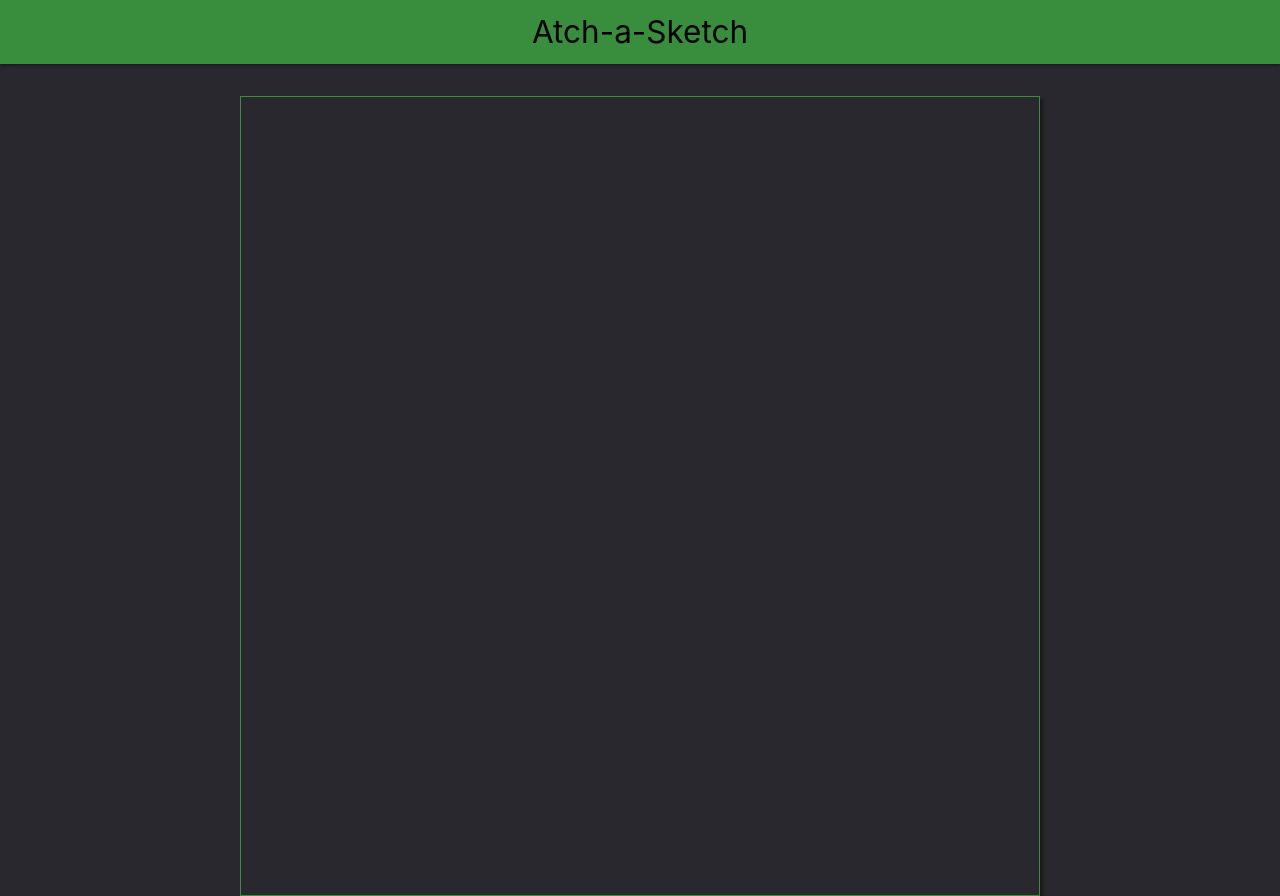
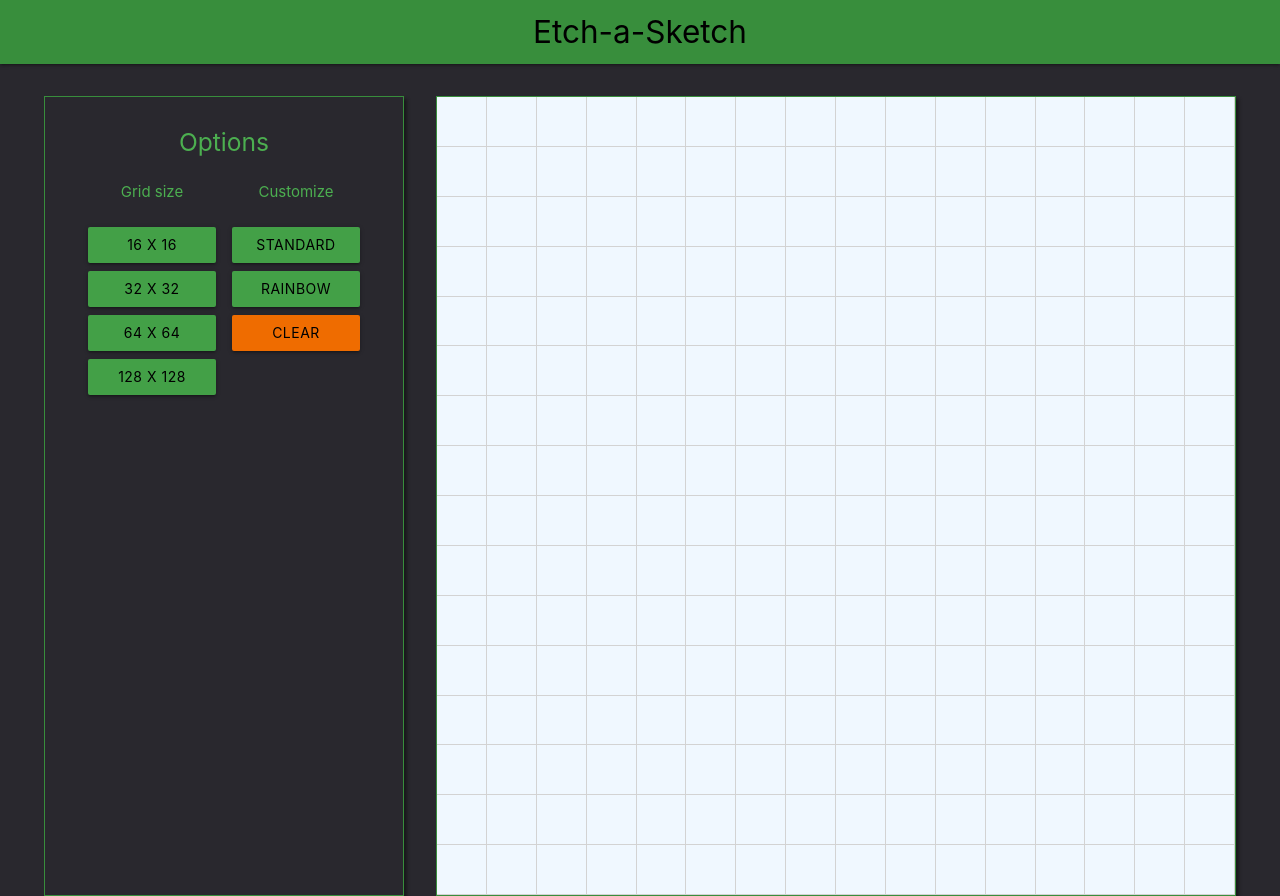
Before and after one commit to zl90/etch-a-sketch, a plain HTML site: page index.html in a window 1280 px wide. Drawn offline with nearby package versions, Linux system fonts and the light colour scheme.

Commit message:
Add grid population and grid deletion

```diff
--- a/index.html
+++ b/index.html
@@ -6,8 +6,7 @@
         <link href="https://fonts.googleapis.com/icon?family=Material+Icons" rel="stylesheet">
         <!--Import materialize.css-->
         <link rel="stylesheet" href="https://cdnjs.cloudflare.com/ajax/libs/materialize/1.0.0/css/materialize.min.css">
-        <!-- Compiled and minified JavaScript -->
-        <script src="https://cdnjs.cloudflare.com/ajax/libs/materialize/1.0.0/js/materialize.min.js"></script>
+
         <!--Let browser know website is optimized for mobile-->
         <meta name="viewport" content="width=device-width, initial-scale=1.0"/>
 		<!-- My own CSS file -->
@@ -17,16 +16,40 @@
     <body>
 		<nav class="green darken-2" role="navigation">
 			<div class="nav-wrapper container center">
-				<a id="logo-container" href="#" class="brand-logo black-text center">Atch-a-Sketch</a>
+				<a id="logo-container" href="#" class="brand-logo black-text center">Etch-a-Sketch</a>
 			</div>
 		</nav>
 
-		<div class="grid-container container center">
+		<div class="content-container">
+			<div class="options-container">
+				<h5 class="green-text">Options</h5>
+				<div class="button-container">
+					<div class="button-container-left">
+						<p class="green-text">Grid size</p>
+						<button class="btn black-text grid-16 green darken-1 waves-effect waves-light"> 16 x 16 </button>
+						<button class="btn black-text grid-32 green darken-1 waves-effect waves-light"> 32 x 32 </button>
+						<button class="btn black-text grid-64 green darken-1 waves-effect waves-light"> 64 x 64 </button>
+						<button class="btn black-text grid-128 green darken-1 waves-effect waves-light">128 x 128</button>
+					</div>
+					<div class="button-container-right">
+						<p class="green-text">Customize</p>
+						<button class="btn grid-16 black-text green darken-1 waves-effect waves-light">Standard mode</button>
+						<button class="btn grid-32 black-text green darken-1 waves-effect waves-light">Rainbow mode</button>
+						<button class="btn grid-64 black-text orange darken-3 waves-effect waves-light">Clear</button>
+					</div>
+				</div>
+			</div>
 
+			<div class="grid-container">
+
+			</div>
 		</div>
 
 
+
         <!--Materialize script-->
-        <script type="text/javascript" src="js/materialize.min.js"></script>
+        <script src="https://cdnjs.cloudflare.com/ajax/libs/materialize/1.0.0/js/materialize.min.js"></script>
+		<!--My script-->
+		<script type="text/javascript" src="javascript.js"></script>
     </body>
   </html>
--- a/javascript.js
+++ b/javascript.js
@@ -0,0 +1,37 @@
+// Get container nodes
+const gridContainer = document.querySelector('.grid-container');
+const btnGrid16 = document.querySelector('.grid-16');
+const btnGrid32 = document.querySelector('.grid-32');
+const btnGrid64 = document.querySelector('.grid-64');
+const btnGrid128 = document.querySelector('.grid-128');
+
+// Get grid size in pixels
+const GRID_SIZE_PIXELS = gridContainer.clientWidth; // Turns out I didn't need this
+
+function populateGrid (n) {
+	for (let i = 0; i < n; i++) {
+		let newRow = document.createElement('div');
+		newRow.classList.add('grid-row');
+		populateRow(n, newRow);
+		gridContainer.appendChild(newRow);
+	}
+}
+
+function populateRow (n, row) {
+	for (let i = 0; i < (n); i++) {
+		let newSquare = document.createElement('div');
+		newSquare.classList.add('grid-square');
+		newSquare.style.flex = 1;
+		newSquare.style.borderBottom = '1px solid lightgrey';
+		newSquare.style.borderRight = '1px solid lightgrey';
+		row.appendChild(newSquare);
+	}
+}
+
+function clearGrid () {
+	while (gridContainer.lastChild) {
+		gridContainer.removeChild(gridContainer.lastChild);
+	}
+}
+
+populateGrid (16);
--- a/styles.css
+++ b/styles.css
@@ -1,13 +1,69 @@
 html {
     height: 100%;
     background-color: rgb(41, 40, 46);
+}
+
+.grid-16,
+.grid-32,
+.grid-64,
+.grid-128 {
+    width: 128px;
+}
+
+.grid-square {
+    background-color: aliceblue;
+}
+
+.content-container {
+    display: flex;
+    justify-content: center;
+    margin-top: 32px;
+    gap: 32px;
+}
+
+.button-container {
+    display: flex;
+    gap: 16px;
+    justify-content: center;
+}
+
+.button-container-left {
+    display: flex;
+    flex-direction: column;
+    align-items: center;
+    gap: 8px;
+
+}
+.button-container-right {
+    display: flex;
+    flex-direction: column;
+    align-items: center;
+    gap: 8px;
+}
+
+.options-container {
+    width: 360px;
+    border: 1px solid #388e3c;
+    box-shadow: 3px 3px 3px rgb(25, 24, 27);
+    padding: 16px;
+    display: flex;
+    flex-direction: column;
+    align-items: center;
+    justify-content: flex-start;
+}
+
+.grid-row {
+    display: flex;
+    flex: 1;
 }
 
 .grid-container {
     width: 800px;
     height: 800px;
     border: 1px solid #388e3c;
-    margin-top: 32px;
+
     box-shadow: 3px 3px 3px rgb(25, 24, 27);
-
+    display: flex;
+    flex-direction: column;
+    flex-wrap: wrap;
 }
```
